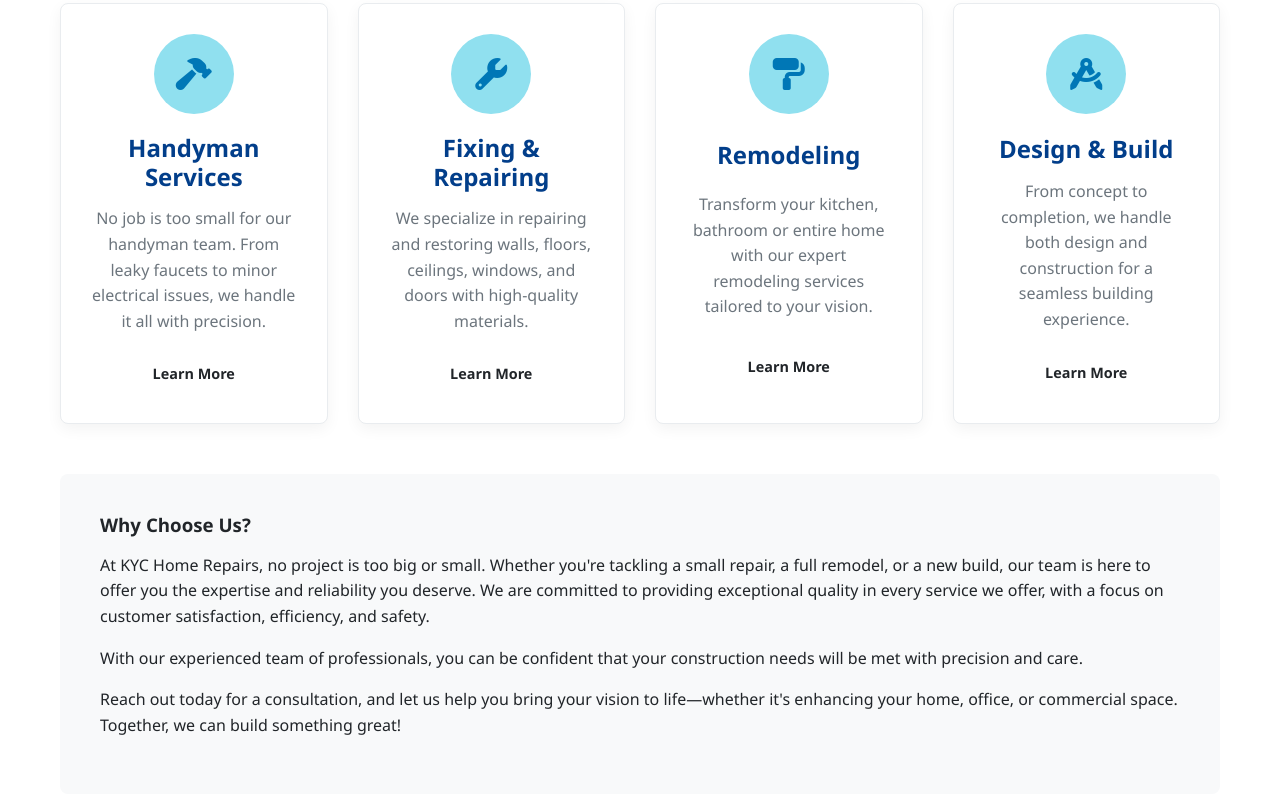
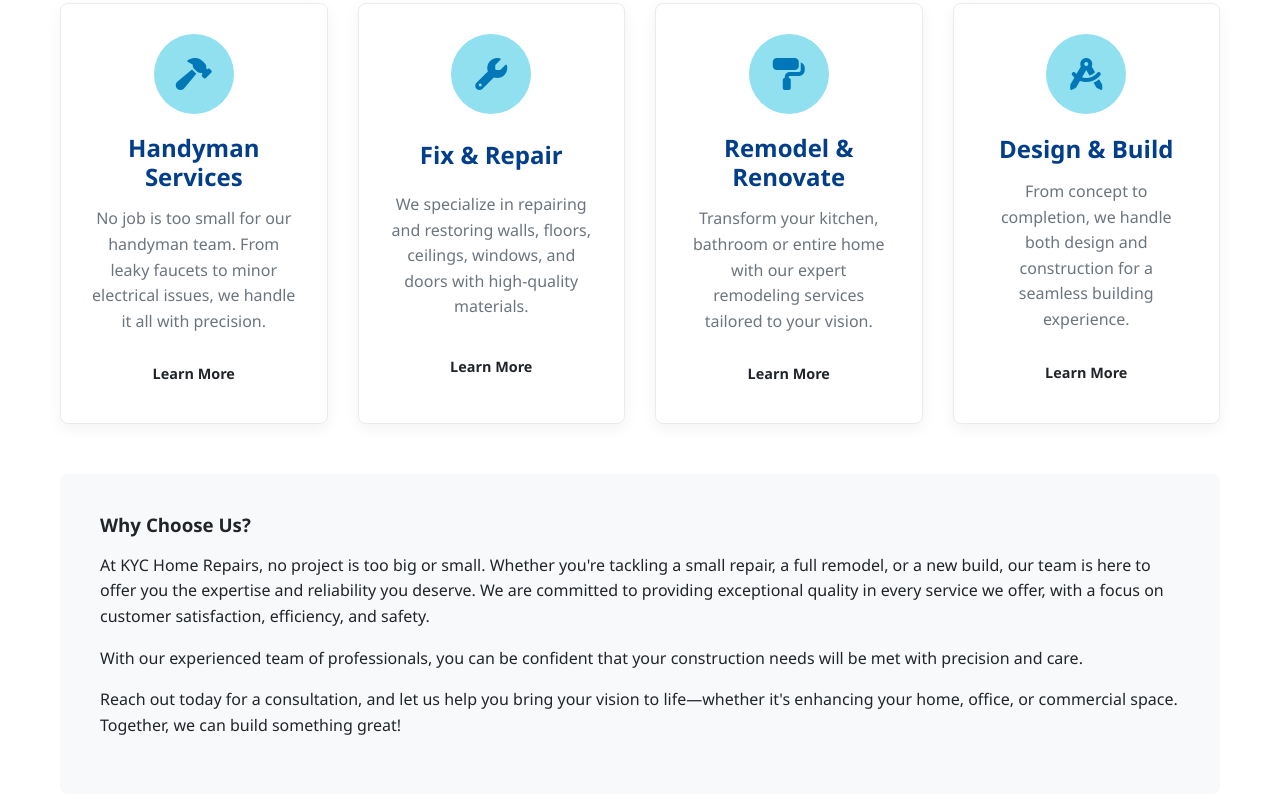
Before and after one commit to Kaiserlogc/handyman-site, a plain HTML site: page index.html in a window 1280 px wide. Shown: the part 1056-1860 px from the top of the page. Drawn offline with nearby package versions, Linux system fonts and the light colour scheme.

Commit message:
name changes

```diff
--- a/index.html
+++ b/index.html
@@ -78,7 +78,7 @@
           <div class="service-icon">
             <i class="fas fa-wrench"></i>
           </div>
-          <h3 class="service-title">Fixing & Repairing</h3>
+          <h3 class="service-title">Fix & Repair</h3>
           <p class="service-description">We specialize in repairing and restoring walls, floors, ceilings, windows, and doors with high-quality materials.</p>
           <a href="#contact" class="btn btn-small">Learn More</a>
         </div>
@@ -87,7 +87,7 @@
           <div class="service-icon">
             <i class="fas fa-paint-roller"></i>
           </div>
-          <h3 class="service-title">Remodeling</h3>
+          <h3 class="service-title">Remodel & Renovate</h3>
           <p class="service-description">Transform your kitchen, bathroom or entire home with our expert remodeling services tailored to your vision.</p>
           <a href="#contact" class="btn btn-small">Learn More</a>
         </div>
@@ -117,7 +117,7 @@
             <div class="service-icon">
               <i class="fas fa-wrench"></i>
             </div>
-            <h3 class="service-title">Fixing & Repairing</h3>
+            <h3 class="service-title">Fix & Repair</h3>
             <p class="service-description">We specialize in repairing and restoring walls, floors, ceilings, windows, and doors with high-quality materials.</p>
             <a href="#contact" class="btn btn-small">Learn More</a>
           </div>
@@ -126,7 +126,7 @@
             <div class="service-icon">
               <i class="fas fa-paint-roller"></i>
             </div>
-            <h3 class="service-title">Remodeling</h3>
+            <h3 class="service-title">Remodel & Renovate</h3>
             <p class="service-description">Transform your kitchen, bathroom or entire home with our expert remodeling services tailored to your vision.</p>
             <a href="#contact" class="btn btn-small">Learn More</a>
           </div>
@@ -685,8 +685,8 @@
               <select id="service" required>
                 <option value="">Select a Service</option>
                 <option value="handyman">Handyman Services</option>
-                <option value="repairs">Fixing & Repairing</option>
-                <option value="remodeling">Remodeling</option>
+                <option value="repairs">Fix & Repair</option>
+                <option value="remodeling">Remodel & Renovate</option>
                 <option value="design">Design & Build</option>
                 <option value="other">Other</option>
               </select>
@@ -734,11 +734,11 @@
         <div class="footer-services">
           <h3>Our Services</h3>
           <ul>
-            <li><a href="#">Handyman Services</a></li>
-            <li><a href="#">Fixing & Repairing</a></li>
-            <li><a href="#">Remodeling</a></li>
-            <li><a href="#">Design & Build</a></li>
-            <li><a href="#">New Construction</a></li>
+            <li><a href="#booking">Handyman Services</a></li>
+            <li><a href="#booking">Fix & Repair</a></li>
+            <li><a href="#booking">Remodel & Renovate</a></li>
+            <li><a href="#booking">Design & Build</a></li>
+            <li><a href="#booking">New Construction</a></li>
           </ul>
         </div>
 
```
